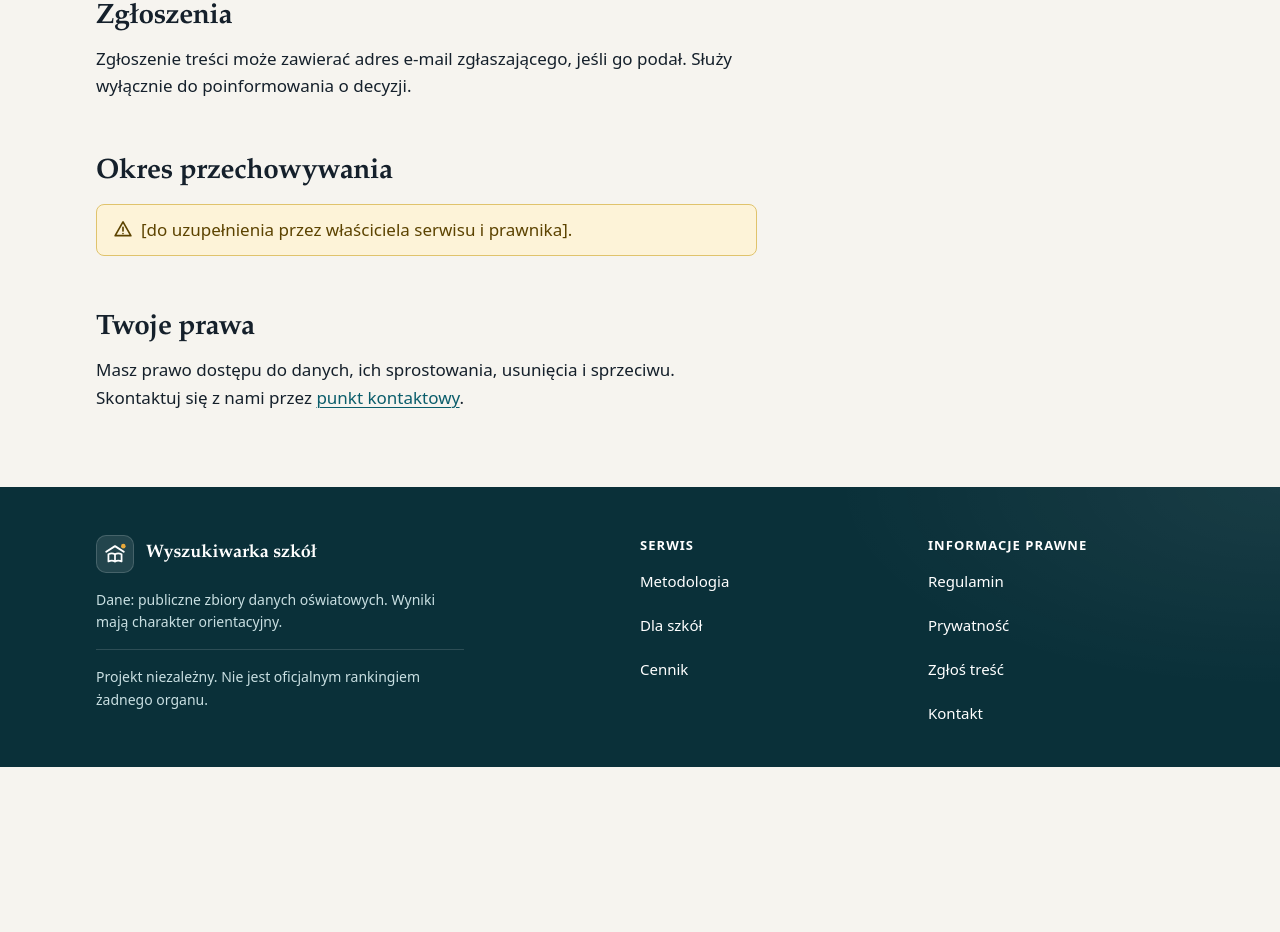
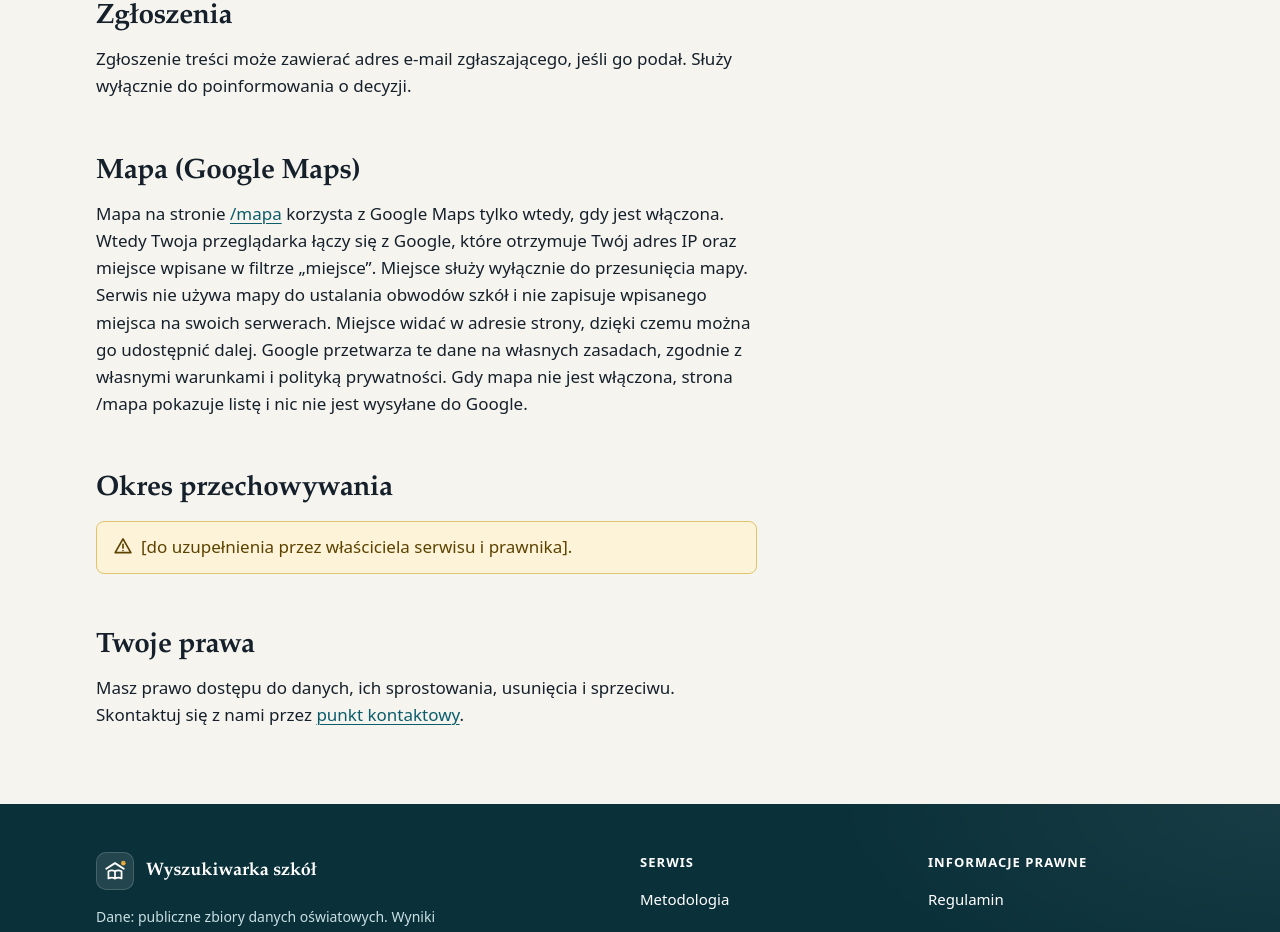
Before and after one commit to konradcinkusz/school-search, a Next.js app in the folder web/app/: page /prywatnosc in a window 1280 px wide. Shown: the part 964-1896 px from the top of the page. Before the commit the page ends 1731 px from the top, so only its background shows below. Built offline with nearby package versions, Linux system fonts and the light colour scheme; no server answers.

Commit message:
WIP Phase N quick fixes (in progress)
Co-Authored-By: Claude Opus 5.5 <noreply@anthropic.com>
Claude-Session: https://claude.ai/code/session_01XjNJ3f2hgUa9vkvDGv92VR

```diff
--- a/web/app/src/app/prywatnosc/page.tsx
+++ b/web/app/src/app/prywatnosc/page.tsx
@@ -57,6 +57,16 @@ export default function PrivacyPage() {
         decyzji.
       </p>
 
+      <h2>Mapa (Google Maps)</h2>
+      <p>
+        Mapa na stronie <a href="/mapa">/mapa</a> korzysta z Google Maps tylko wtedy, gdy jest włączona. Wtedy Twoja
+        przeglądarka łączy się z Google, które otrzymuje Twój adres IP oraz miejsce wpisane w filtrze „miejsce”.
+        Miejsce służy wyłącznie do przesunięcia mapy. Serwis nie używa mapy do ustalania obwodów szkół i nie zapisuje
+        wpisanego miejsca na swoich serwerach. Miejsce widać w adresie strony, dzięki czemu można go udostępnić dalej.
+        Google przetwarza te dane na własnych zasadach, zgodnie z własnymi warunkami i polityką prywatności. Gdy mapa
+        nie jest włączona, strona /mapa pokazuje listę i nic nie jest wysyłane do Google.
+      </p>
+
       <h2>Okres przechowywania</h2>
       <p className="notice notice--caution" role="note">
         [do uzupełnienia przez właściciela serwisu i prawnika].
```
Also changed, not shown: 1 other file (tests, documents, lock files or other folders).
